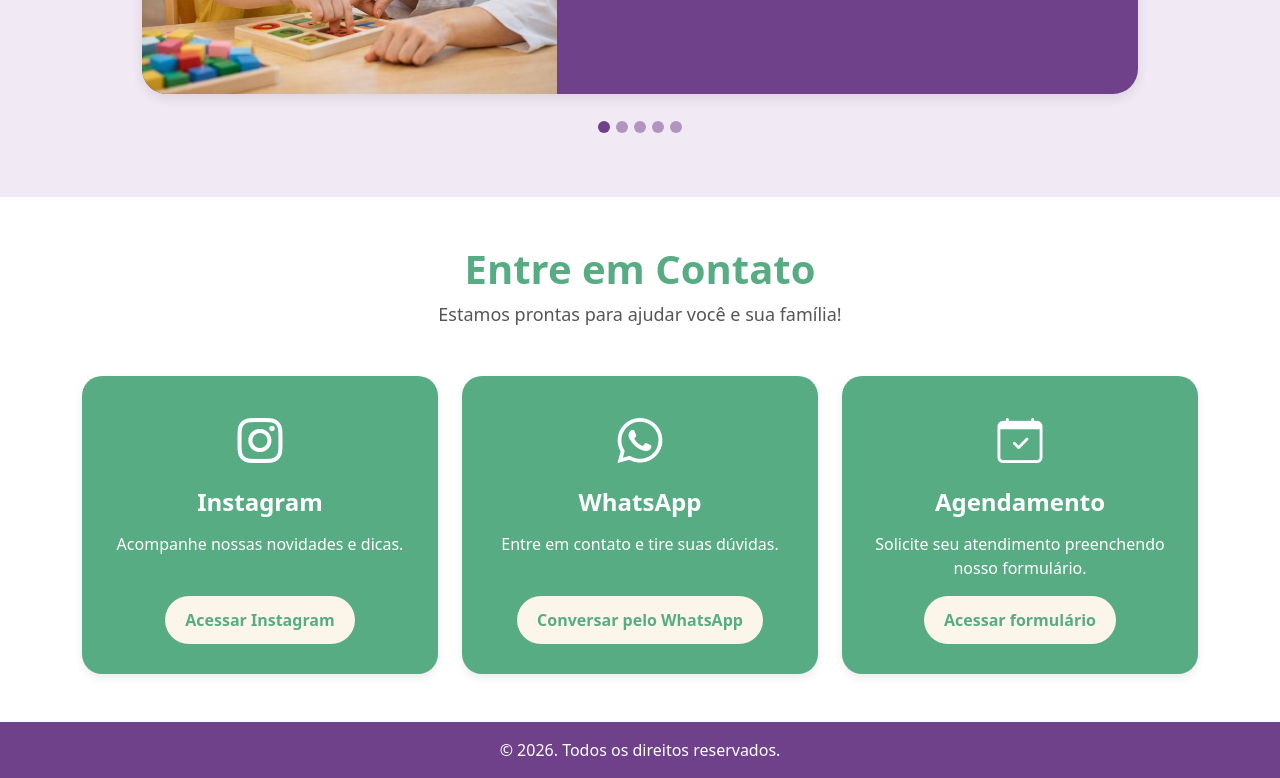
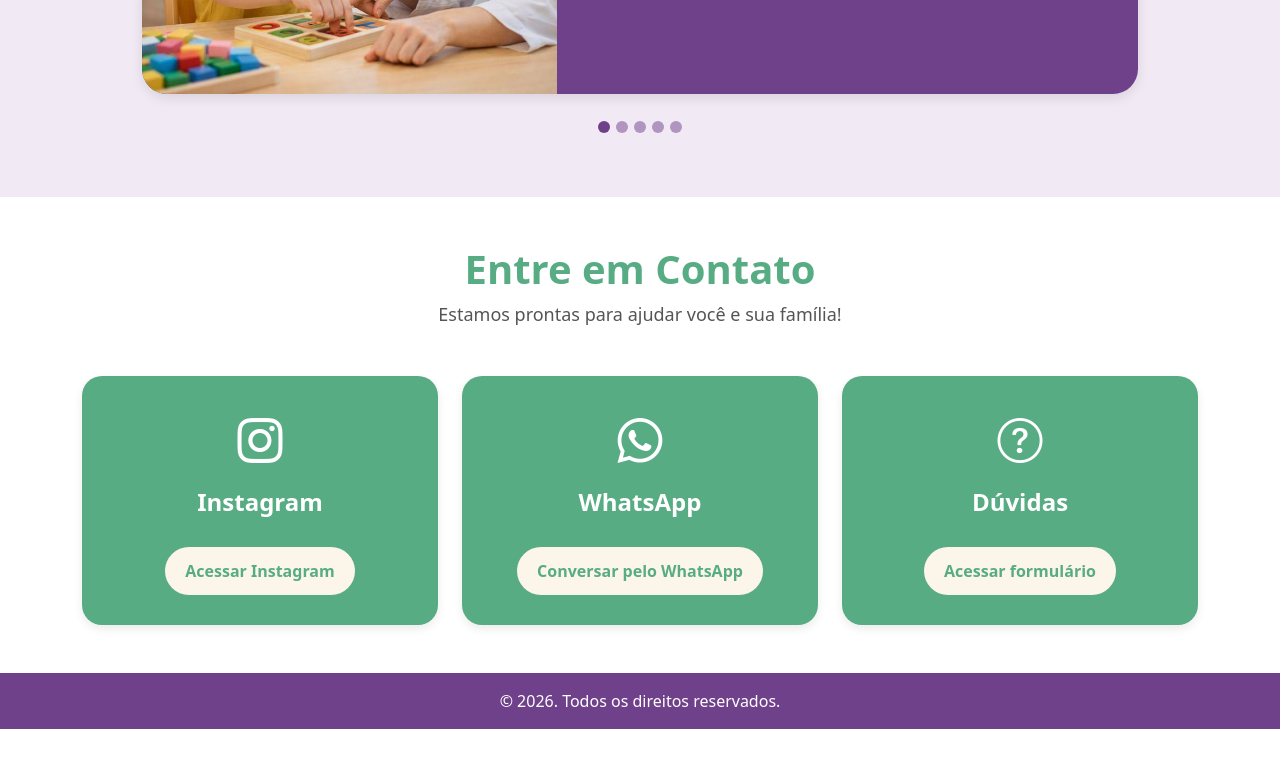
Before and after one commit to 2024324287-Brenno/repositorioSiteAvaliativo, a plain HTML site: page html/inicial.html in a window 1280 px wide. Shown: the part 1466-2244 px from the top of the page. After the commit the page ends 2195 px from the top, so only its background shows below. Drawn offline with nearby package versions, Linux system fonts and the light colour scheme.

Commit message:
Edição design cards

```diff
--- a/css/style.css
+++ b/css/style.css
@@ -275,6 +275,7 @@ section {
     border-radius: 25px;
     font-weight: bold;
     transition: background-color 0.6s ease, color 0.6s ease;
+    margin-top: 15px;
 }
 
 .btn-contato:hover {
--- a/html/inicial.html
+++ b/html/inicial.html
@@ -211,7 +211,6 @@
                         <div class="contato-card">
                             <i class="bi bi-instagram" aria-hidden="true"></i>
                             <h3>Instagram</h3>
-                            <p>Acompanhe nossas novidades e dicas.</p>
                             <a href="https://www.instagram.com/neuropsicopedagogajumiranda?cnvx=dWVhZmdocTg3MWEx"
                                 target="_blank" rel="noopener noreferrer" class="btn-contato">
                                 Acessar Instagram
@@ -223,7 +222,6 @@
                         <div class="contato-card">
                             <i class="bi bi-whatsapp" aria-hidden="true"></i>
                             <h3>WhatsApp</h3>
-                            <p>Entre em contato e tire suas dúvidas.</p>
                             <a href="https://wa.me/999999999" target="_blank" rel="noopener noreferrer"
                                 class="btn-contato">
                                 Conversar pelo WhatsApp
@@ -233,9 +231,8 @@
                     <!-- Formulário -->
                     <div class="col-12 col-md-6 col-lg-4">
                         <div class="contato-card">
-                            <i class="bi bi-calendar-check" aria-hidden="true"></i>
-                            <h3>Agendamento</h3>
-                            <p>Solicite seu atendimento preenchendo nosso formulário.</p>
+                            <i class="bi bi-question-circle" aria-hidden="true"></i>
+                            <h3>Dúvidas</h3>
                             <a href="formulario.html" class="btn-contato">
                                 Acessar formulário
                             </a>
```
Also changed, not shown: html/formulario.html (+1 -1 lines).
